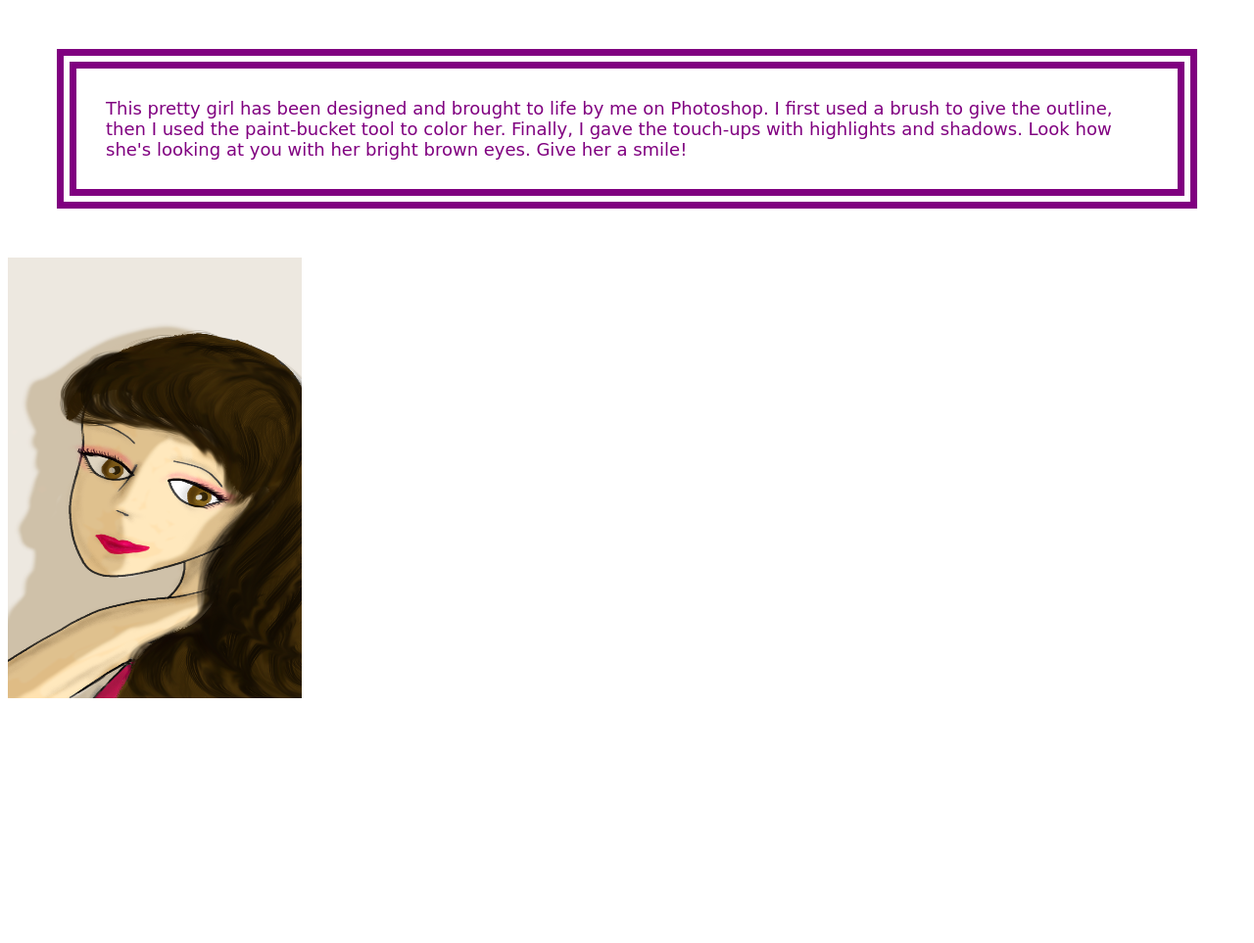
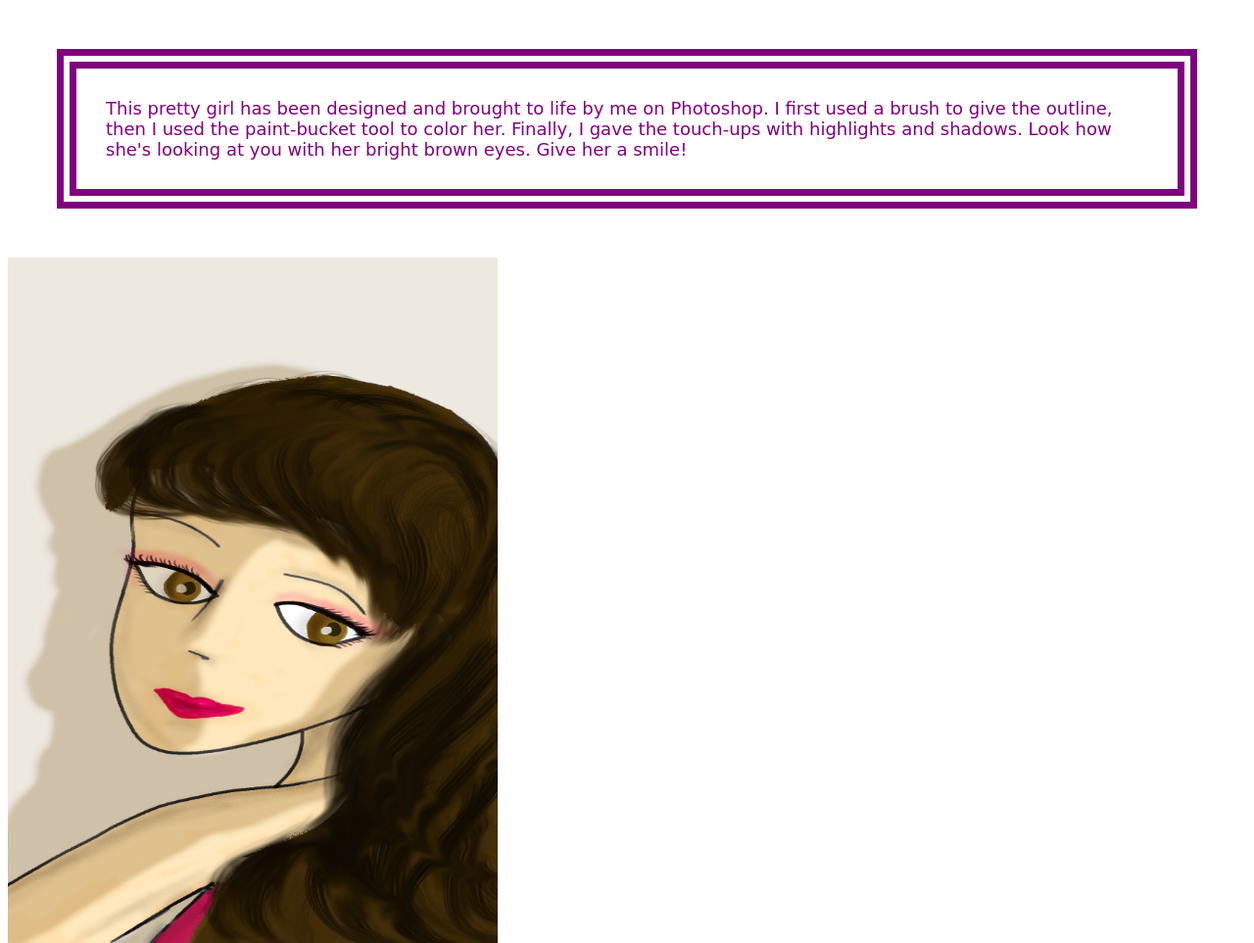
Before and after one commit to ashneeeet/girlwithbackoncam, a plain HTML site: page index.html in a window 1280 px wide. Shown: the whole page at 98% size. Before the commit the page ends 800 px from the top, so only its background shows below. Drawn offline with Linux system fonts and the light colour scheme.

Commit message:
Update index.html

```diff
--- a/index.html
+++ b/index.html
@@ -11,11 +11,16 @@
 				margin: 50px;
 				color: purple
             }
+		img{
+			text-align: center;
+			width: 500px;
+			height:700px
+		}
         </style>
     </head>
     <body>
         <p> This pretty girl has been designed and brought to life by me on Photoshop. I first used a brush to give the outline, then I used the paint-bucket
 		tool to color her. Finally, I gave the touch-ups with highlights and shadows. Look how she's looking at you with her bright brown eyes. Give her a smile! </p>
-	<img src="girl with back to the cam.png" width="300px" height="450px" margin-left="50%">
+	<img src="girl with back to the cam.png"/>
     </body>
     </html>
```
